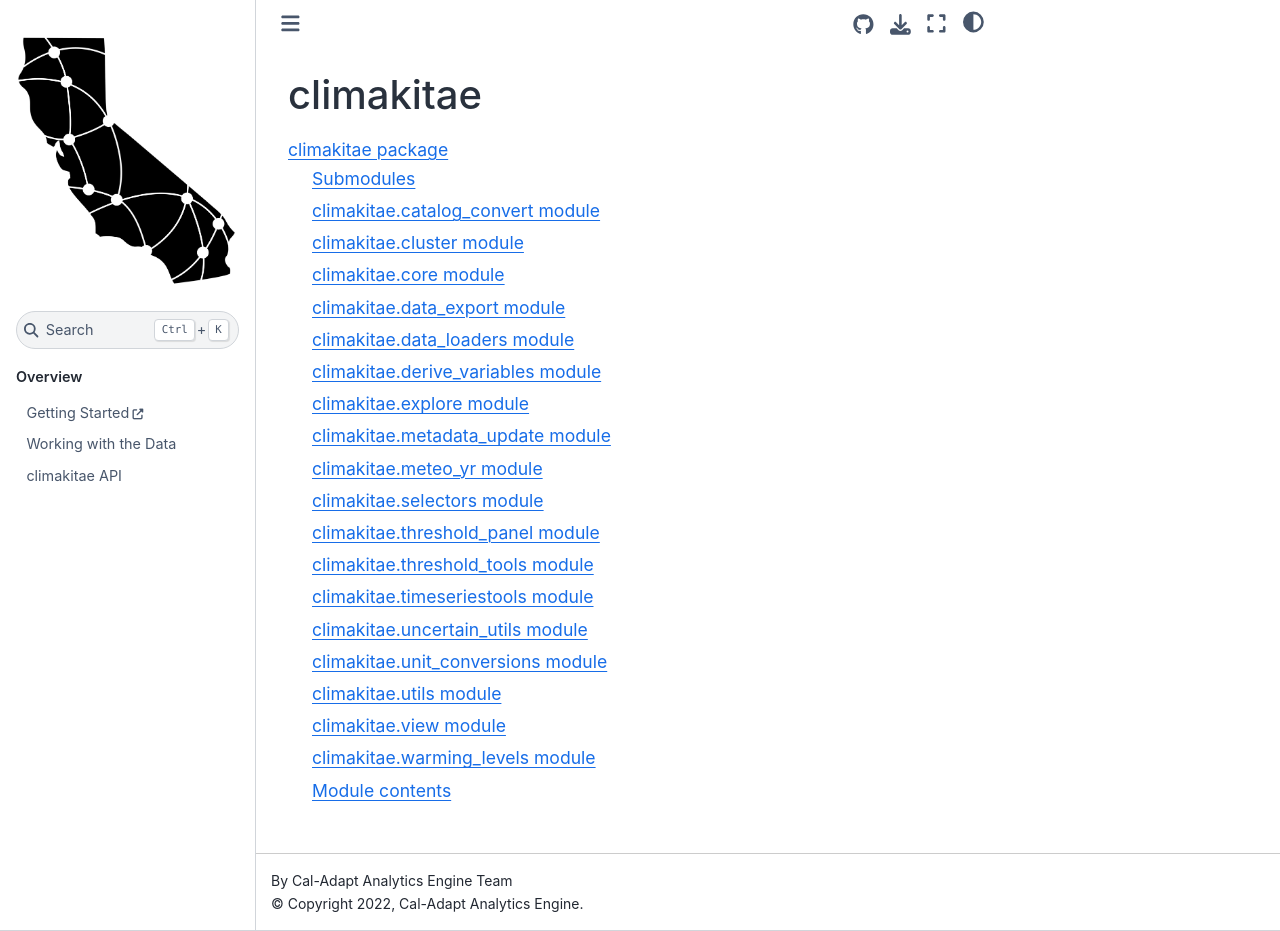
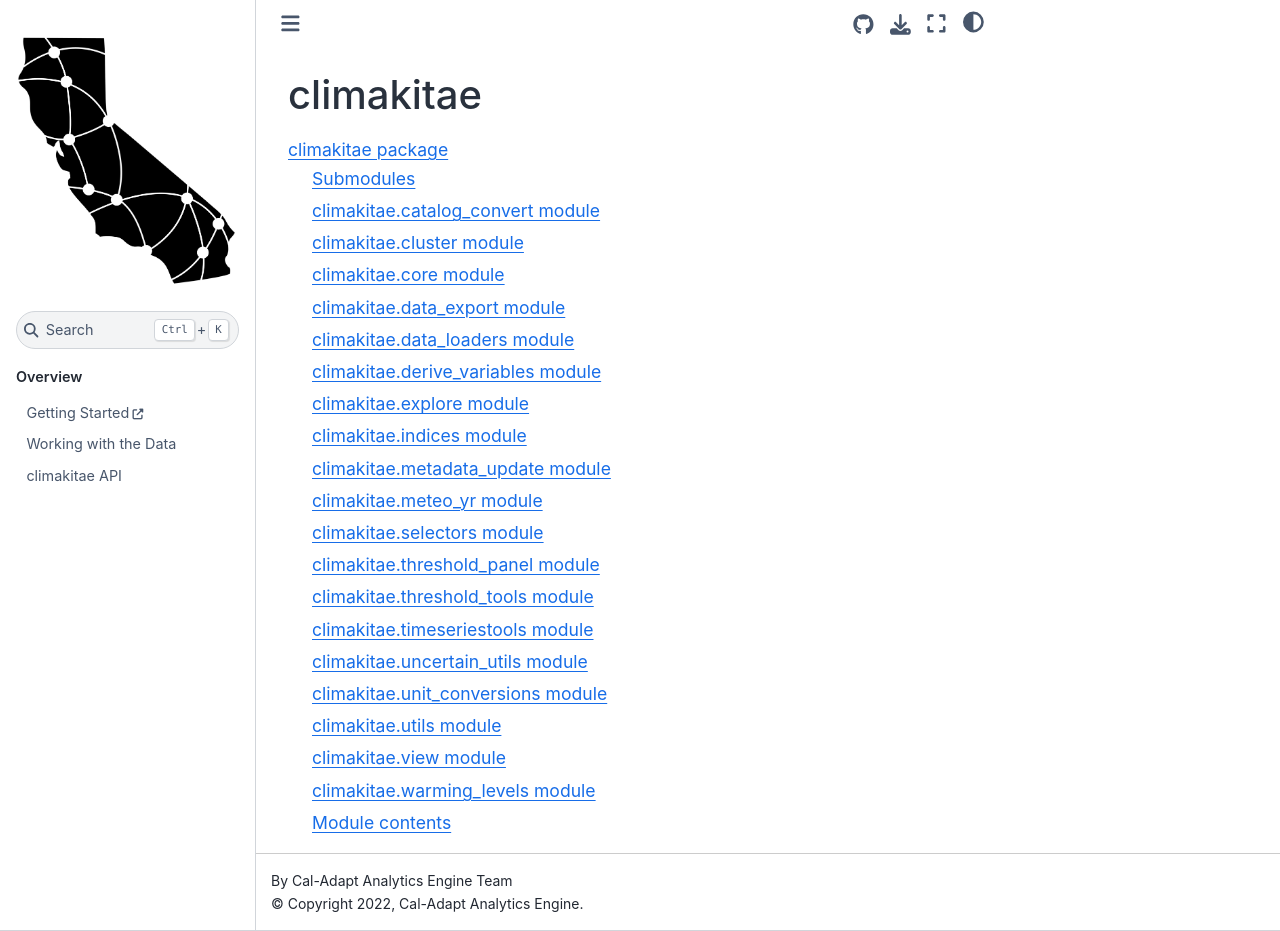
Before and after one commit to cal-adapt/climakitae, a Sphinx documentation site: the page built from docs/modules.rst, in a window 1280 px wide and 931 px high. Built offline with Sphinx 7.4.7 and the Sphinx Book theme 1.1.4, drawn with Linux system fonts in a browser that asks for light colours.

Commit message:
updated docs july 31 2023

```diff
--- a/docs/climakitae.rst
+++ b/docs/climakitae.rst
@@ -56,6 +56,14 @@ climakitae.explore module
 -------------------------
 
 .. automodule:: climakitae.explore
+   :members:
+   :undoc-members:
+   :show-inheritance:
+
+climakitae.indices module
+-------------------------
+
+.. automodule:: climakitae.indices
    :members:
    :undoc-members:
    :show-inheritance:
```
